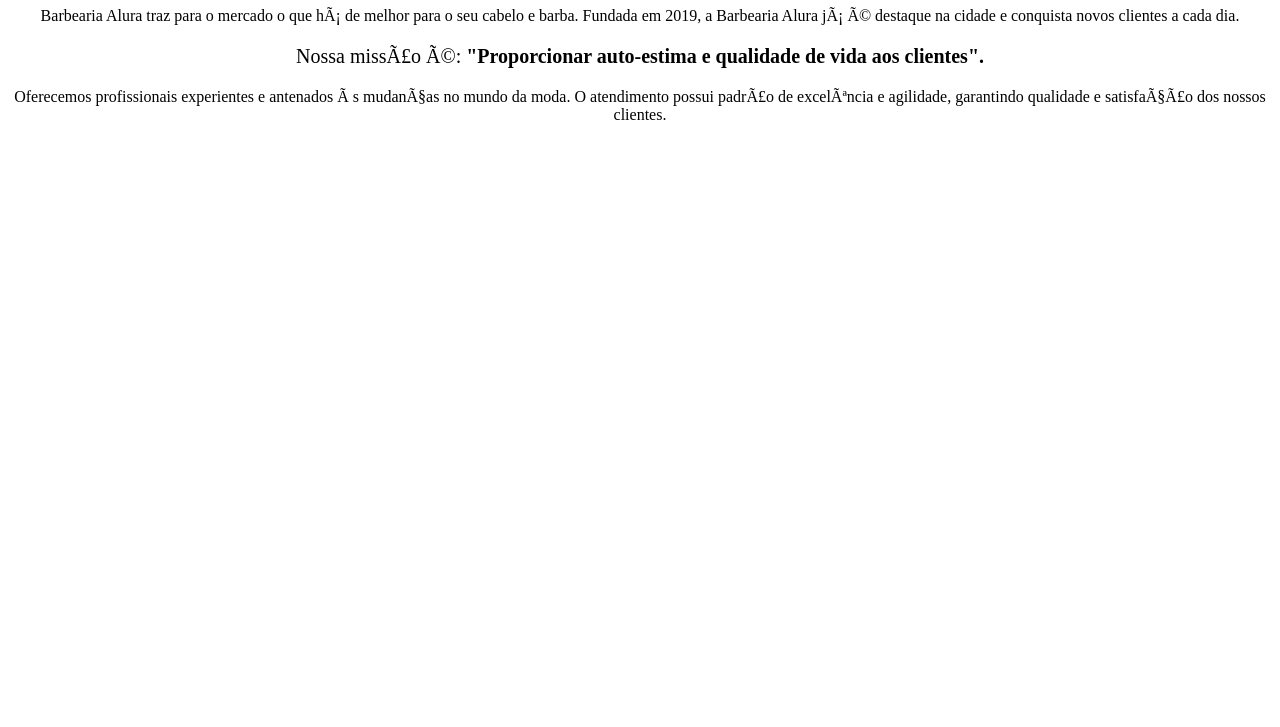
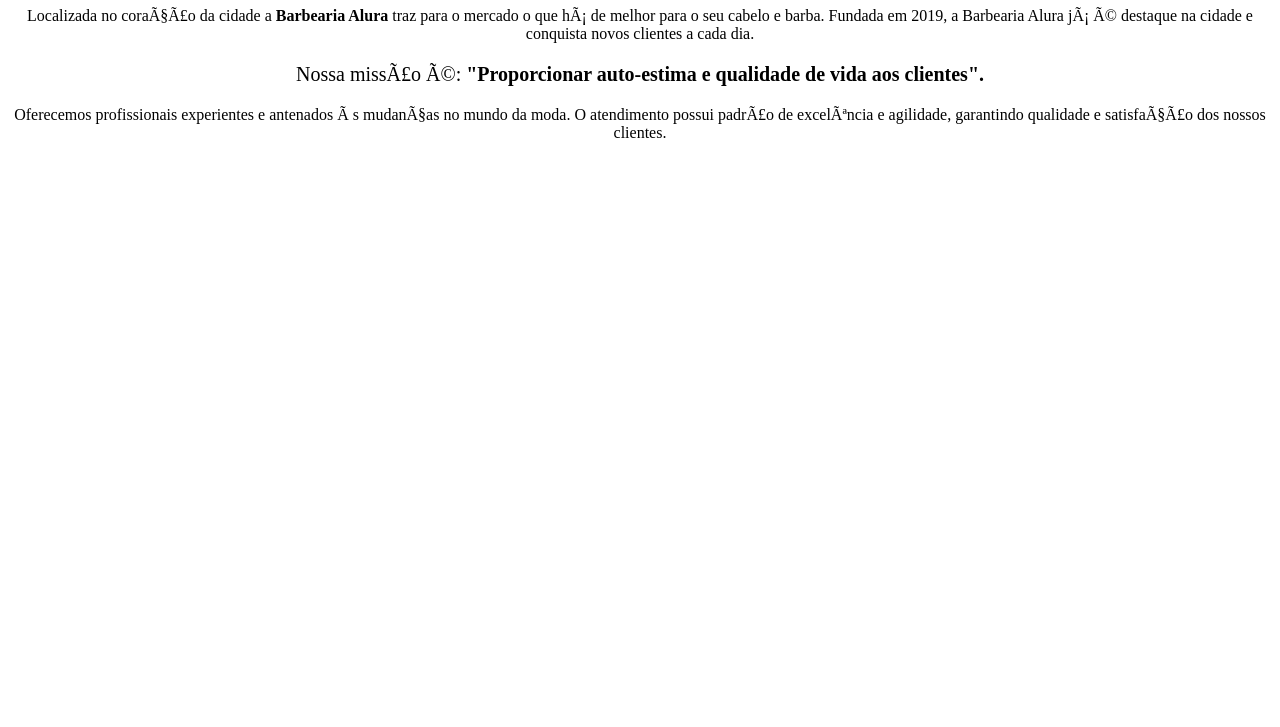
Before and after one commit to 28mlly/Barbearia-Alura, a plain HTML site: page index.html in a window 1280 px wide. Shown: the part 73-800 px from the top of the page. Drawn offline with Linux system fonts and the light colour scheme.

Commit message:
Add files via upload

```diff
--- a/index.html
+++ b/index.html
@@ -3,13 +3,19 @@
 <head>
 <meta charset- "UTF-8">
 <title>Barbearia Alura</title>
+<link rel="stylesheet" href="style.css">
 
+<style>
+    p {
+text-align: center
+    }
+    </style>
 </head>
 
 <body>
-<h1 style="text-align:center"> Sobre a Barbearia Alura</h1>
+<h1 style="text-align:center; background:;"> Sobre a Barbearia Alura</h1>
 
-<p style="text-align:center" Localizada no coração da cidade a <strong>Barbearia Alura</strong> traz para o mercado o que há de melhor para o seu cabelo e barba.
+<p>Localizada no coração da cidade a <strong>Barbearia Alura</strong> traz para o mercado o que há de melhor para o seu cabelo e barba.
 Fundada em 2019, a Barbearia Alura já é destaque na cidade e conquista novos clientes a cada dia.</p>
 
 <p style= "font-size: 20px; text-align: center"<em>Nossa missão é: <strong>"Proporcionar auto-estima e qualidade de vida aos clientes".</strong></em></p>
```
